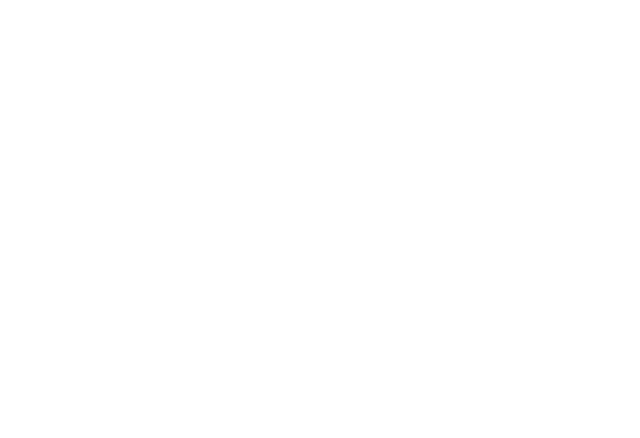
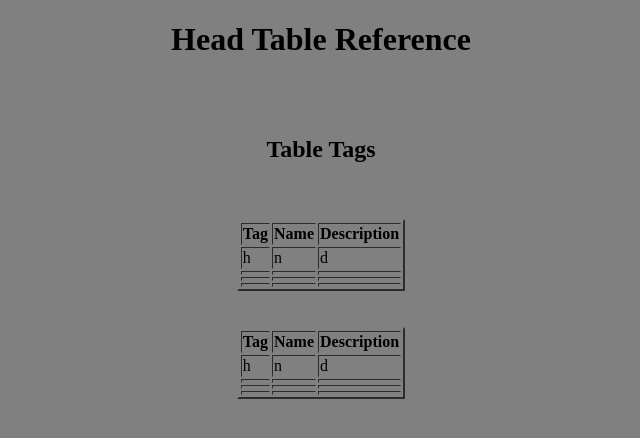
Before and after one commit to scave222/mini-lab1, a plain HTML site: page index.html in a window 1280 px wide. Shown: the whole page, without its empty margins (319-959 px from the left). Drawn offline with Linux system fonts and the light colour scheme.

Commit message:
initial commit

```diff
--- a/css/styles.css
+++ b/css/styles.css
@@ -0,0 +1,4 @@
+h1{text-align: center;}
+h2{text-align: center;}
+body{background-color: gray;}
+section{display:flex; justify-content: center;}
--- a/index.html
+++ b/index.html
@@ -7,6 +7,78 @@
     <link rel="stylesheet" href="css/styles.css">
 </head>
 <body>
+    <h1>Head Table Reference</h1> <br><br>
+    <h2>Table Tags</h2><br><br>
+    <section>
+    <table border="2">
+        <thead>
+            <tr>
+                <th>Tag</th>
+                <th>Name</th>
+                <th>Description</th>
+            </tr>
+        </thead>
+        <tbody>
+            <tr>
+                <td>h</td>
+                <td>n</td>
+                <td>d</td>
+            </tr>
+            <tr>
+                <td></td>
+                <td></td>
+                <td></td>
+            </tr>
+            <tr>
+                <td></td>
+                <td></td>
+                <td></td>
+            </tr>
+            <tr>
+                <td></td>
+                <td></td>
+                <td></td>
+            </tr>
+        </tbody>
 
+    </table>
+
+</section><br><br>
+
+<section>
+    <table border="2">
+        <thead>
+            <tr>
+                <th>Tag</th>
+                <th>Name</th>
+                <th>Description</th>
+            </tr>
+        </thead>
+        <tbody>
+            <tr>
+                <td>h</td>
+                <td>n</td>
+                <td>d</td>
+            </tr>
+            <tr>
+                <td></td>
+                <td></td>
+                <td></td>
+            </tr>
+            <tr>
+                <td></td>
+                <td></td>
+                <td></td>
+            </tr>
+            <tr>
+                <td></td>
+                <td></td>
+                <td></td>
+            </tr>
+        </tbody>
+
+    </table>
+
+</section>
 </body>
 </html>
```
